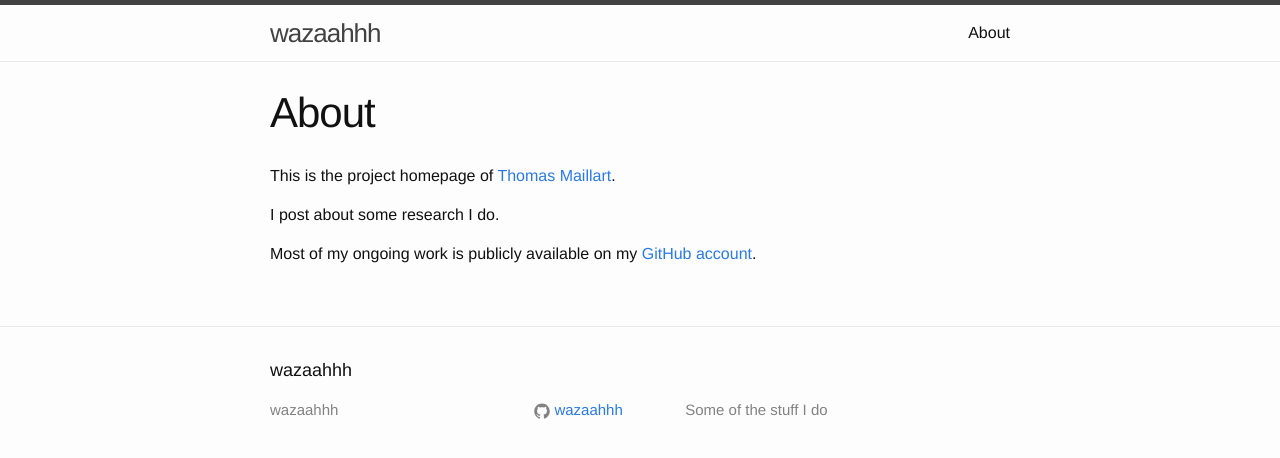
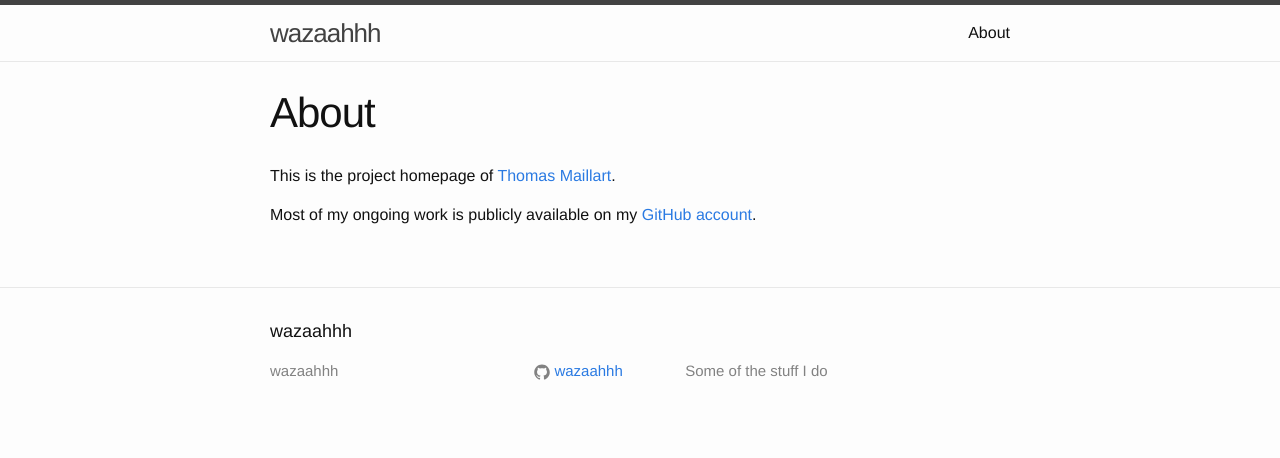
Before and after one commit to wazaahhh/wazaahhh.github.io, a Jekyll site: the page built from about.md, in a window 1280 px wide. Shown: the top 458 px of the page. Built offline with Jekyll 4.4.1, drawn with Linux system fonts in a browser that asks for light colours.

Commit message:
Update about.md

```diff
--- a/about.md
+++ b/about.md
@@ -6,6 +6,4 @@ permalink: /about/
 
 This is the project homepage of [Thomas Maillart](http://www.ischool.berkeley.edu/people/visitors/thomasmaillart).
 
-I post about some research I do.
-
 Most of my ongoing work is publicly available on my [GitHub account](https://github.com/wazaahhh/).
```
